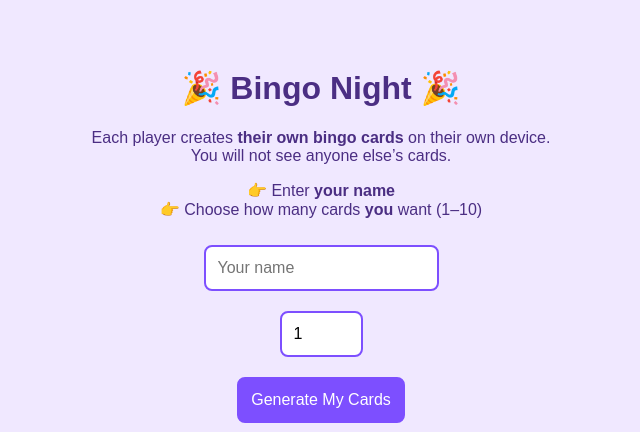
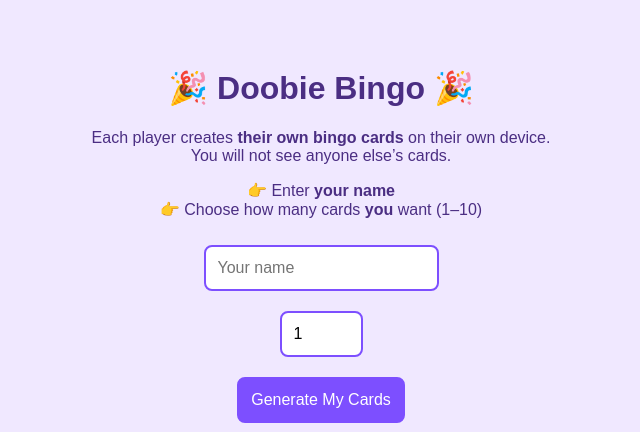
Before and after one commit to JessDoobie/JessDoobie-Live-Bingo-v3, a Flask app: page / in a window 1280 px wide. Shown: the top 432 px of the page, without its empty margins (319-959 px from the left). Run offline with Flask 3, Linux system fonts and the light colour scheme.

Commit message:
Update index.html

```diff
--- a/templates/index.html
+++ b/templates/index.html
@@ -44,7 +44,7 @@
 
 <body>
 
-  <h1>🎉 Bingo Night 🎉</h1>
+  <h1>🎉 Doobie Bingo 🎉</h1>
 
   <p>
     Each player creates <strong>their own bingo cards</strong> on their own device.
```
